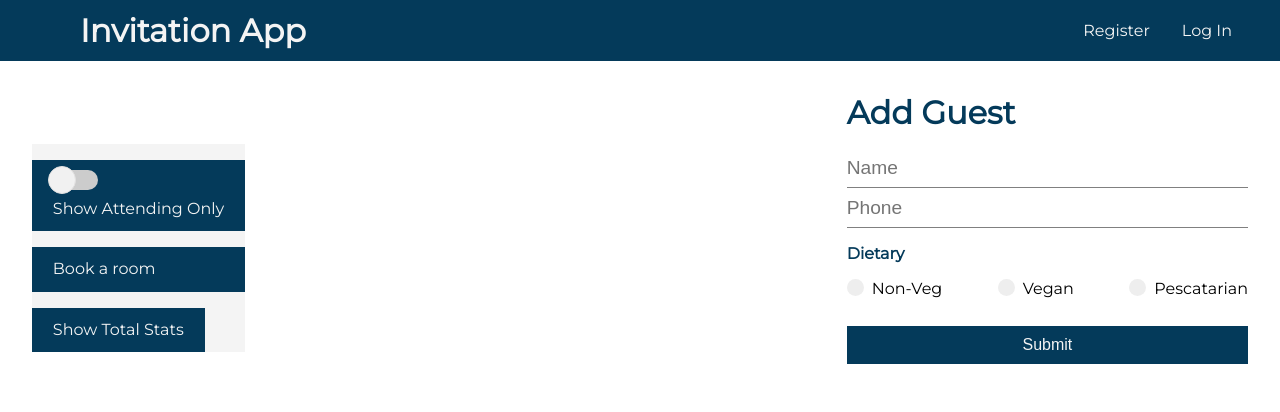
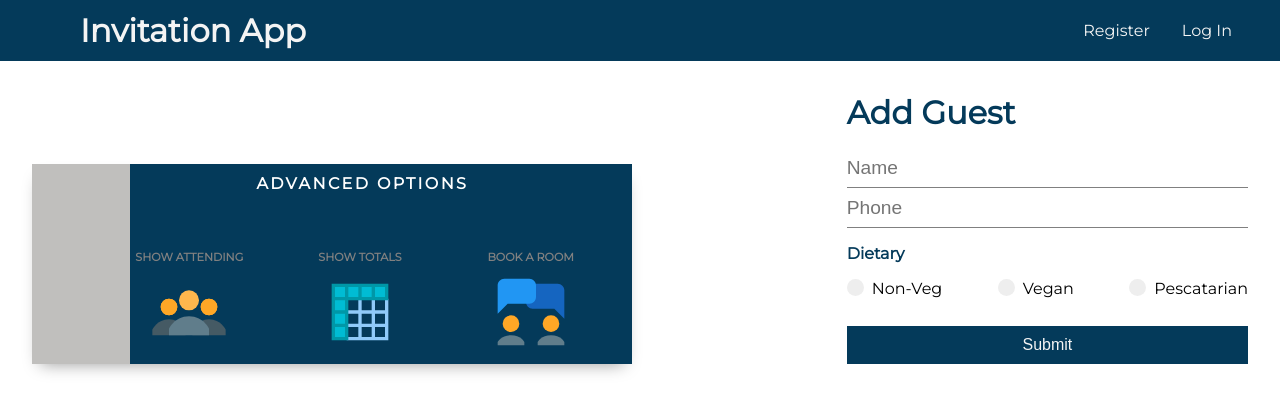
Before and after one commit to ilvalamberte/Invitation_app, a React (Create React App) app in the folder client/: page / in a window 1280 px wide. Shown: the top 412 px of the page. Built offline with nearby package versions, Linux system fonts and the light colour scheme; no server answers.

Commit message:
added styling

```diff
--- a/client/package.json
+++ b/client/package.json
@@ -18,9 +18,7 @@
     "react-scripts": "4.0.3",
     "web-vitals": "^1.1.0"
   },
-
   "proxy": "http://localhost:8000",
-
   "scripts": {
     "start": "react-scripts start",
     "build": "react-scripts build",
--- a/client/src/App.css
+++ b/client/src/App.css
@@ -513,7 +513,7 @@ table  {
   justify-content: space-between;
   padding: 0 3rem;
   align-items: baseline;
-  margin-top:1rem;
+  margin-top:8rem;
   width: 100%;
   flex-wrap: wrap;
   order:3
@@ -618,3 +618,172 @@ table{
   flex-direction: column;
 
 }
+
+
+/* for cards */
+
+.card {
+
+  width: 600px;
+  height: 200px;
+  background-color: var(--primary-color);
+  background: var(--primary-color);
+  box-shadow: 0 8px 16px -8px rgba(0,0,0,0.4);
+
+  overflow: hidden;
+  position: relative;
+  margin-top: 3.5rem;
+}
+
+.card h1 {
+  text-align: center;
+  font-size: 1.3em;
+  margin-left: 3.8em;
+  text-transform: uppercase;
+  letter-spacing: 0.15em;
+  font-size: 1em;
+  margin-top: 0.15em;
+  color: grey;
+  transition: background 0.2s, color 0.2s;
+
+}
+
+.recent {
+  margin-top: 2em;
+}
+
+.card .additional {
+
+  width: 6.1em;
+  height: 100%;
+  background: var(--success-color);
+  transition: width 0.4s;
+  overflow: hidden;
+  z-index: 2;
+  color: black;
+}
+
+
+.card:hover .additional {
+  width: 100%;
+
+}
+
+
+.card .additional .user-card::after
+.card .additional .user-card .title::after {
+
+  color: white;
+}
+.card .additional .user-card {
+  font-size: 3.1em;
+  margin: 0.3em;
+}
+.card .additional .more-info {
+  width: 600px;
+  float: left;
+  position: absolute;
+  left: 0px;
+  height: 100%;
+  top: 0.5em;
+}
+.card .additional .more-info h1 {
+color: white;
+}
+
+
+.card .additional .stats {
+  font-size: 1rem;
+  display: flex;
+  position: absolute;
+  bottom: 1rem;
+  left: 4.5rem;
+  right: 1rem;
+  top: auto;
+  color: #fff;
+}
+
+.card.green .additional .stats {
+  color: #325C46;
+}
+
+.card .additional .stats > div {
+  flex: 1;
+  text-align: center;
+}
+
+.card .additional .stats i {
+  display: block;
+}
+
+.card .additional .stats div.title {
+  font-size: 0.70rem;
+  font-weight: bold;
+  text-transform: uppercase;
+  margin-bottom: 0.7em;
+  color: grey;
+}
+
+.card .additional .stats div.value {
+  font-size: 1.5rem;
+  font-weight: bold;
+  line-height: 1.5rem;
+}
+
+.card .additional .stats div.value.infinity {
+  font-size: 2.5rem;
+}
+
+.card .general {
+  width: 600px;
+  height: 100%;
+  position: absolute;
+  top: 0.5em;
+  right: 0;
+  z-index: 1;
+  box-sizing: border-box;
+  padding: 1rem;
+  padding-top: 0;
+}
+
+
+
+/* modal views */
+
+.checkbox-block {
+  display:flex;
+  margin:0;
+  flex-wrap:wrap;
+  align-items:stretch;
+
+}
+
+.checkbox-block > div {
+  min-width:80px;
+  flex:1 1 20%;
+  margin:20px;
+
+}
+.checkbox-effect:not(:checked), .checkbox-effect:checked {
+  position: absolute;
+  left: -9999px;
+}
+
+.checkbox-effect {
+  margin: 0.5em;
+}
+label {
+  cursor: pointer;
+  position: relative;
+  align-items: center;
+}
+
+label:hover {
+  opacity: 1;
+}
+
+
+.iconSize {
+  height: 5em;
+  width: 5em;
+}
--- /dev/null
+++ b/client/src/components/guests/GuestCard.js
@@ -0,0 +1,47 @@
+import React from 'react'
+import {FcTodoList} from 'react-icons/fc'
+import {FcDisclaimer} from 'react-icons/fc'
+import {GrFormClose} from 'react-icons/gr'
+import { FcSearch } from 'react-icons/fc'
+import {FcConferenceCall} from 'react-icons/fc'
+import {FcDataSheet} from 'react-icons/fc'
+import {FcCollaboration} from 'react-icons/fc'
+
+
+
+const GuestCard = (props) => {
+
+    return (
+
+           <div class="card">
+          <div class="additional">
+
+            <div class="user-card">
+            {props.mainIcon}
+            </div>
+            <div class="more-info">
+              <h1>{props.name}</h1>
+              <div class="stats">
+                <div>
+                  <div class="title">{props.filter1}</div>
+                  <div><FcConferenceCall className="iconSize"/></div>
+                </div>
+                <div>
+                  <div class="title">{props.filter2}</div>
+                  <div><FcDataSheet className="iconSize"/></div>
+                </div>
+                <div>
+                  <div class="title">{props.filter3}</div>
+                  <div><FcCollaboration className="iconSize"/></div>
+                </div>
+              </div>
+            </div>
+          </div>
+
+        </div>
+
+
+    )
+}
+
+export default GuestCard
--- a/client/src/components/guests/GuestFilter.js
+++ b/client/src/components/guests/GuestFilter.js
@@ -6,7 +6,7 @@ const GuestFilter = () => {
     const {toggleFilter} = useContext(GuestContext)
 
     return (
-        <div className="guest-card container-buttons">
+        <div className="container-buttons">
 
         <div className="toggle btn">
             <label className="switch">
--- a/client/src/components/guests/GuestForm.js
+++ b/client/src/components/guests/GuestForm.js
@@ -48,7 +48,7 @@ const onsubmit = e => {
     setGuest({
       name: '',
       phone: '',
-      dietary: ''
+      dietary: 'Vegan'
     })
   }
 }
--- a/client/src/components/pages/Home.js
+++ b/client/src/components/pages/Home.js
@@ -4,8 +4,10 @@ import AuthContext from '../../context/authContext/authContext.js'
 import GuestForm from '../guests/GuestForm.js'
 import GuestCounter from '../guests/GuestCounter.js'
 import GuestFilter from '../guests/GuestFilter.js'
+import GuestCard from '../guests/GuestCard.js'
 
 import Guests from '../guests/Guests.js'
+import {FcConferenceCall} from 'react-icons/fc'
 
 const Home = () => {
 
@@ -13,7 +15,8 @@ const Home = () => {
         <div className="app-container">
             <div className="main">
                 <div className="filter">
-                <GuestFilter />
+
+                <GuestCard mainIcon="" name="Advanced Options" filter1="Show Attending" filter2="Show Totals" filter3="Book a room" filter1icon={<FcConferenceCall />}/>
 
                 </div>
                 <GuestForm />
--- a/client/src/context/guestContext/GuestReducer.js
+++ b/client/src/context/guestContext/GuestReducer.js
@@ -33,7 +33,7 @@ export default (state, {type, payload}) => {
         case UPDATE_GUEST:
             return {
                 ...state,
-                guests:state.guests.map(guest => guest._id === payload._id ? payload : guest)
+                guests:state.guests.map(guest => guest.id === payload.id ? payload : guest)
             }
 
         case EDIT_GUEST:
--- a/client/src/context/guestContext/GuestState.js
+++ b/client/src/context/guestContext/GuestState.js
@@ -153,7 +153,7 @@ const GuestState = (props) => {
 
         })
     }
-    console.log(state.filterGuest)
+
     return (
     <GuestContext.Provider
     value={{
```
